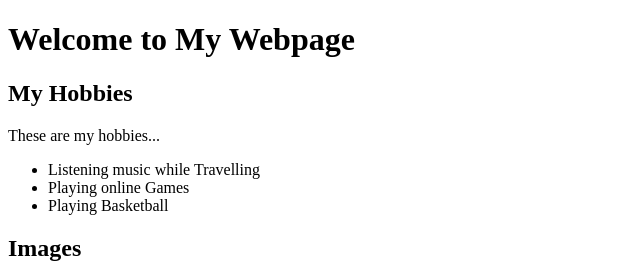
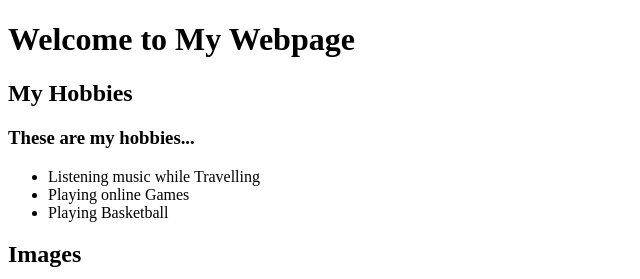
Before and after one commit to A-BHIRA-M/My-first-Project, a plain HTML site: page index.html in a window 1280 px wide. Shown: the top 279 px of the page, without its empty margins (0-640 px from the left). Drawn offline with Linux system fonts and the light colour scheme.

Commit message:
index.html

```diff
--- a/index.html
+++ b/index.html
@@ -10,7 +10,7 @@
             <h1>Welcome to My Webpage</h1>
             <div>
                 <h2>My Hobbies</h2>
-                <p>These are my hobbies...</p>
+                <h3>These are my hobbies...</h3>
                 <ul>
                     <li>Listening music while Travelling</li>
                     <li>Playing online Games</li>
```
